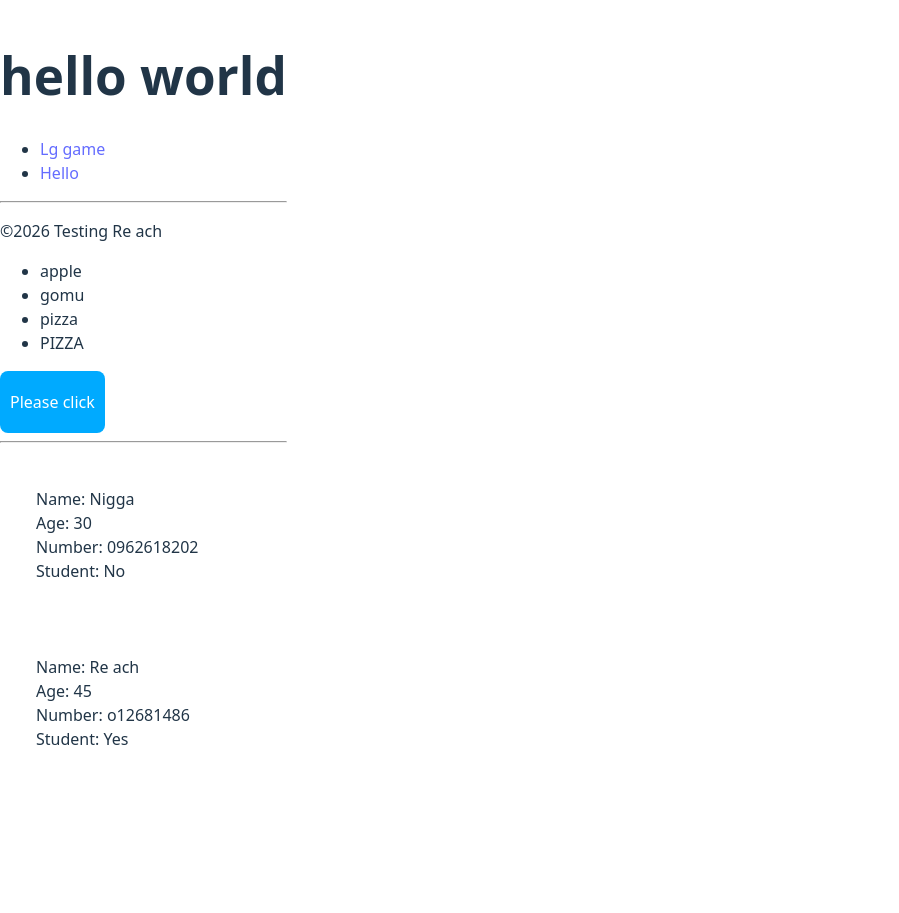
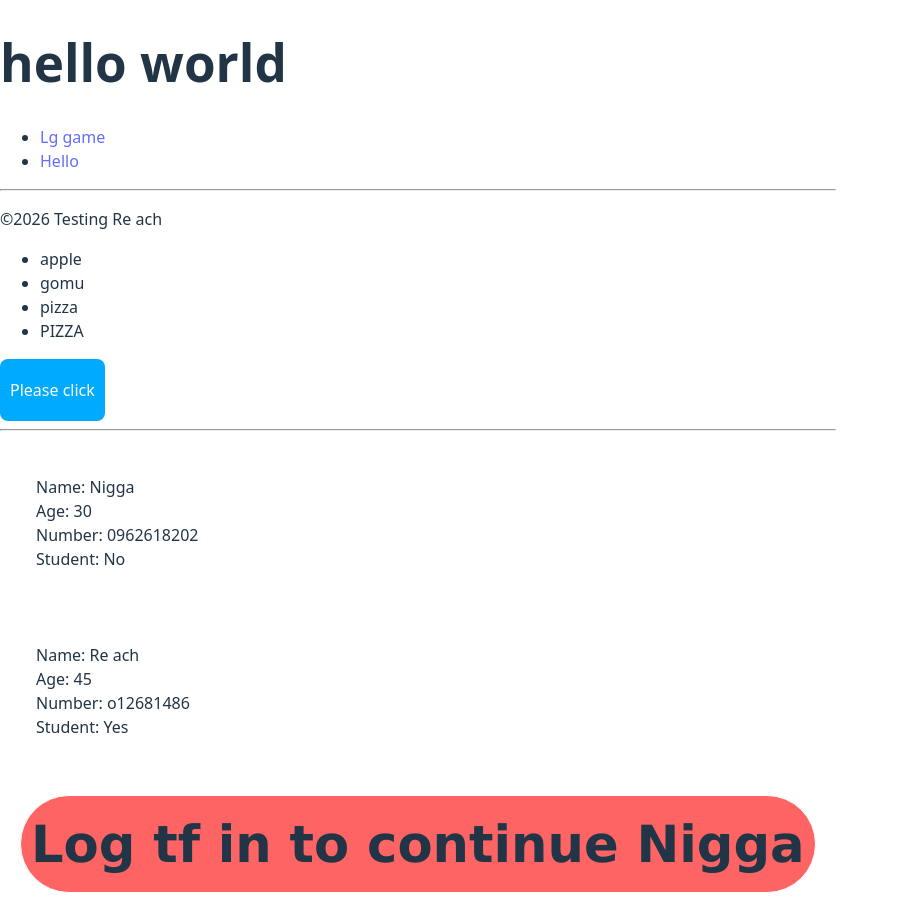
Before and after one commit to fizz168/react, a React (Vite) app in the folder react/: page / in a window 1280 px wide. Shown: the whole page, without its empty margins (0-899 px from the left). Before the commit the page ends 800 px from the top, so only its background shows below. Built offline with nearby package versions, Linux system fonts and the light colour scheme.

Commit message:
feat: add UserGretting component and update App to include it style: enhance Welcome and Log classes in CSS

```diff
--- a/react/src/App.jsx
+++ b/react/src/App.jsx
@@ -10,6 +10,7 @@ import Footer from './Footer';
 import Food from './Food';
 import Button from './Button';
 import Student from './Student';
+import UserGretting from './UserGretting';
 
 function App() {
   return (
@@ -20,6 +21,7 @@ function App() {
    <Button></Button>
    <Student name="Nigga" age= "30" Number="0962618202" isStudent={false}></Student>
    <Student name="Re ach" age= "45" Number="o12681486" isStudent={true}></Student>
+   <UserGretting isLoggedIn= {false} UserName="Nigga"></UserGretting>
 
    </>
   );
--- /dev/null
+++ b/react/src/UserGretting.jsx
@@ -0,0 +1,11 @@
+function UserGretting(props){
+    // if(props.isLoggedIn){
+    //     return <h1>hello {props.UserName}</h1>
+    // }
+    // else{ // dont need else just return(educational purpose)
+    //     return<h1>Please log tf in {props.UserName}</h1>
+    // }
+    return(props.isLoggedIn ? <h1 className="Welcome">Welcome {props.UserName}</h1> : <h1 className="Log"> Log tf in to continue {props.UserName}</h1>) ///another way to write it
+
+}
+export default UserGretting
--- a/react/src/index.css
+++ b/react/src/index.css
@@ -82,3 +82,20 @@ button:focus-visible {
 .Students p{
   margin:0%;
 }
+.Welcome{
+  background-color: green;
+  margin: 200x;
+  font-family: 'Franklin Gothic Medium', 'Arial Narrow', Arial, sans-serif;
+  padding: 20px 10px ;
+  border-radius: 60px;
+  border:none;
+}
+.Log{
+  background-color: rgba(255, 0, 0, 0.606);
+  margin: 20px;
+  font-family: 'Lucida Sans', 'Lucida Sans Regular', 'Lucida Grande', 'Lucida Sans Unicode', Geneva, Verdana, sans-serif;
+  padding : 20px 10px;
+  border-radius: 60px;
+  border: 1px solid white;
+
+}
```
